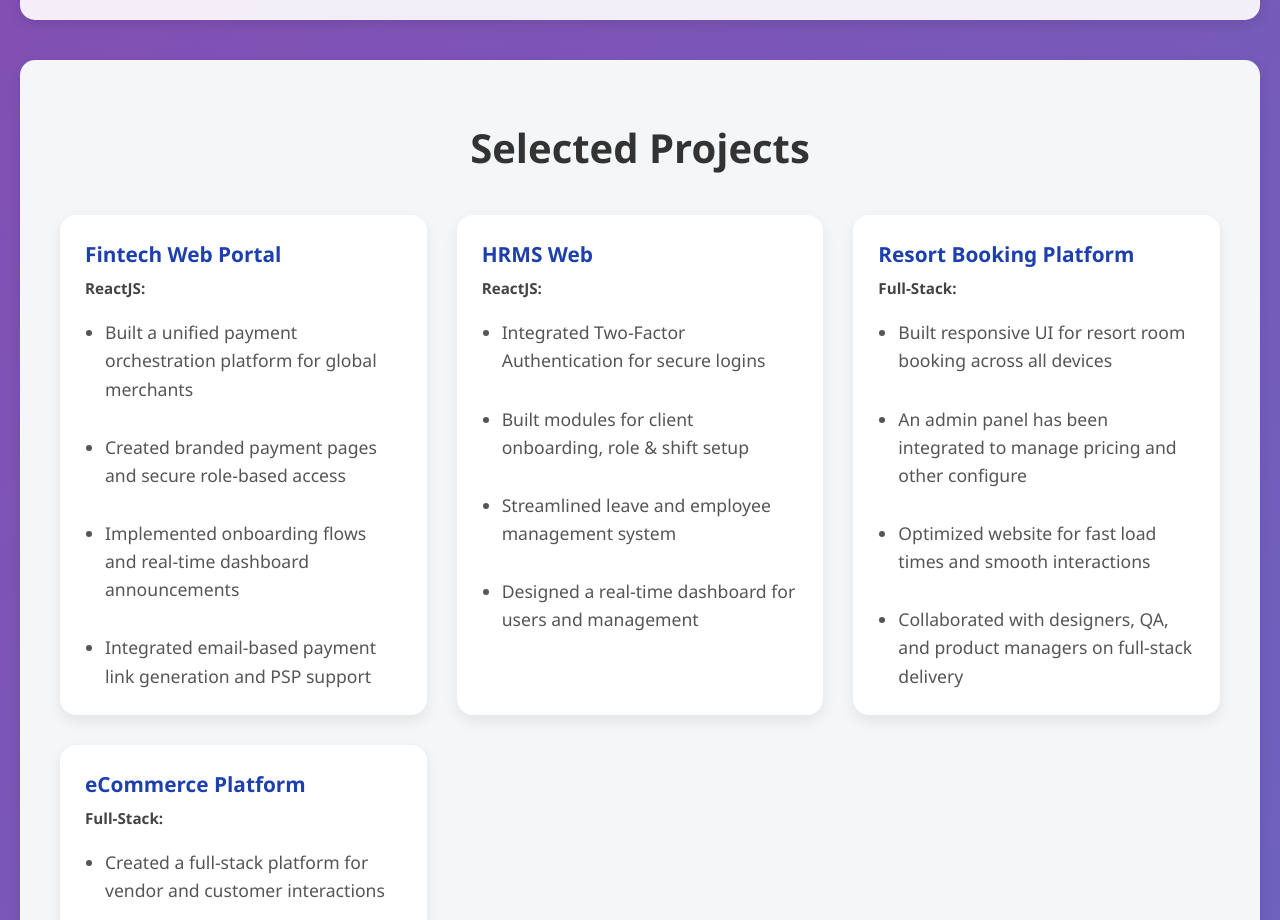
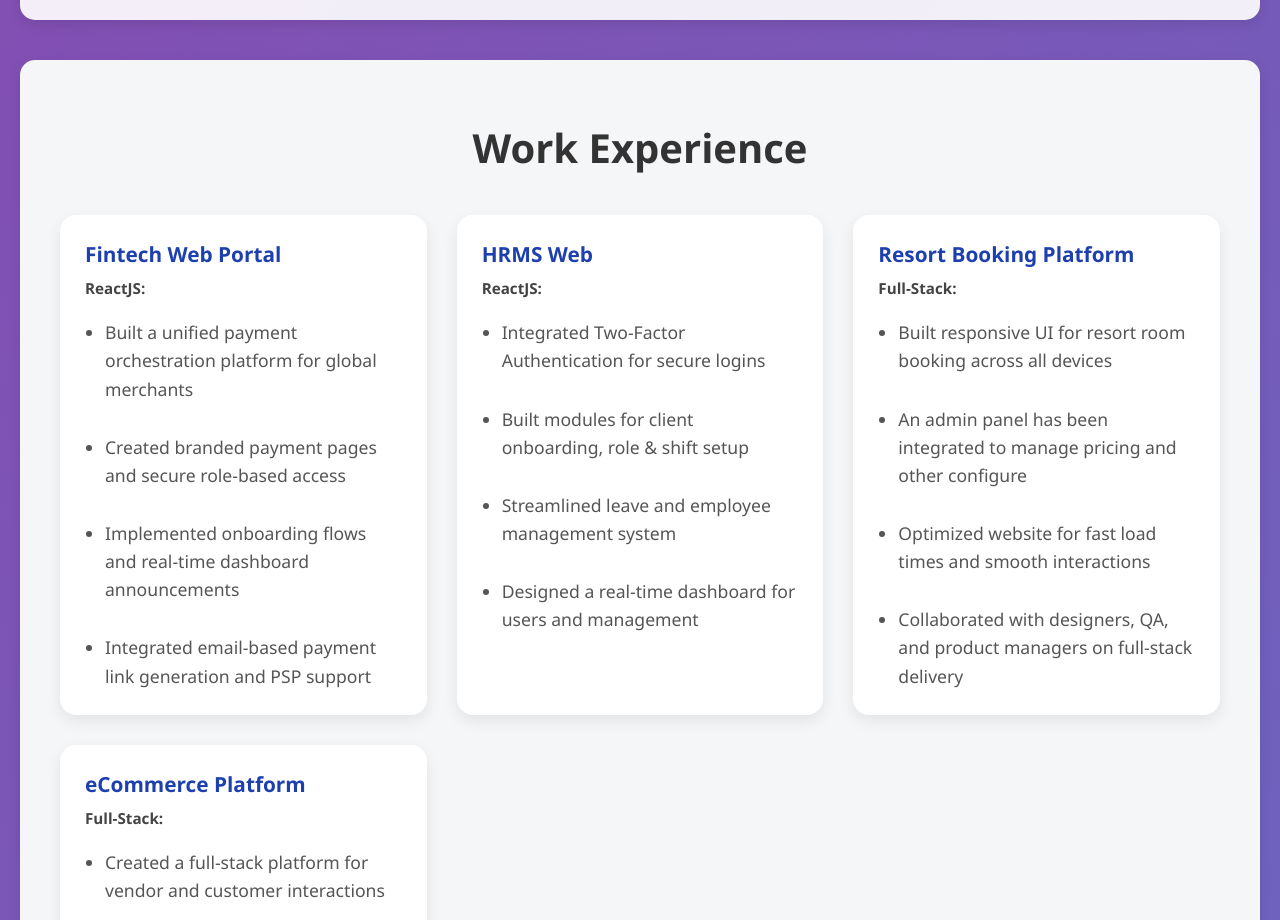
Before and after one commit to bala833/portfolio, a plain HTML site: page index.html in a window 1280 px wide. Shown: the part 1880-2800 px from the top of the page. Drawn offline with nearby package versions, Linux system fonts and the light colour scheme.

Commit message:
title changes

```diff
--- a/index.html
+++ b/index.html
@@ -862,7 +862,8 @@
   <!-- Projects -->
   <!-- Projects -->
   <section id="projects">
-    <h2>Selected Projects</h2>
+    <h2>Work Experience</h2>
+    <!-- <h2>Selected Projects</h2> -->
     <div class="project-cards-grid">
 
       <div class="card" data-aos="fade-right">
```
Also changed, not shown: bala.jpg.
